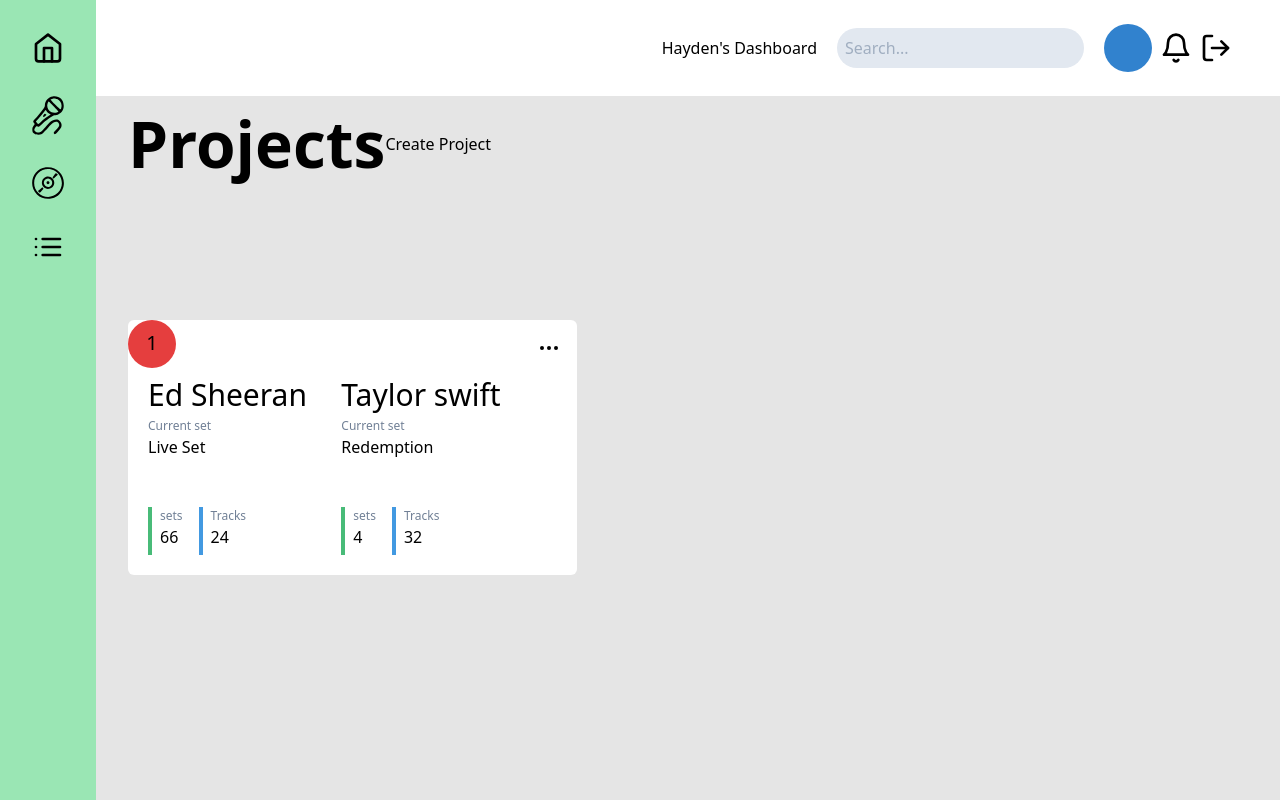
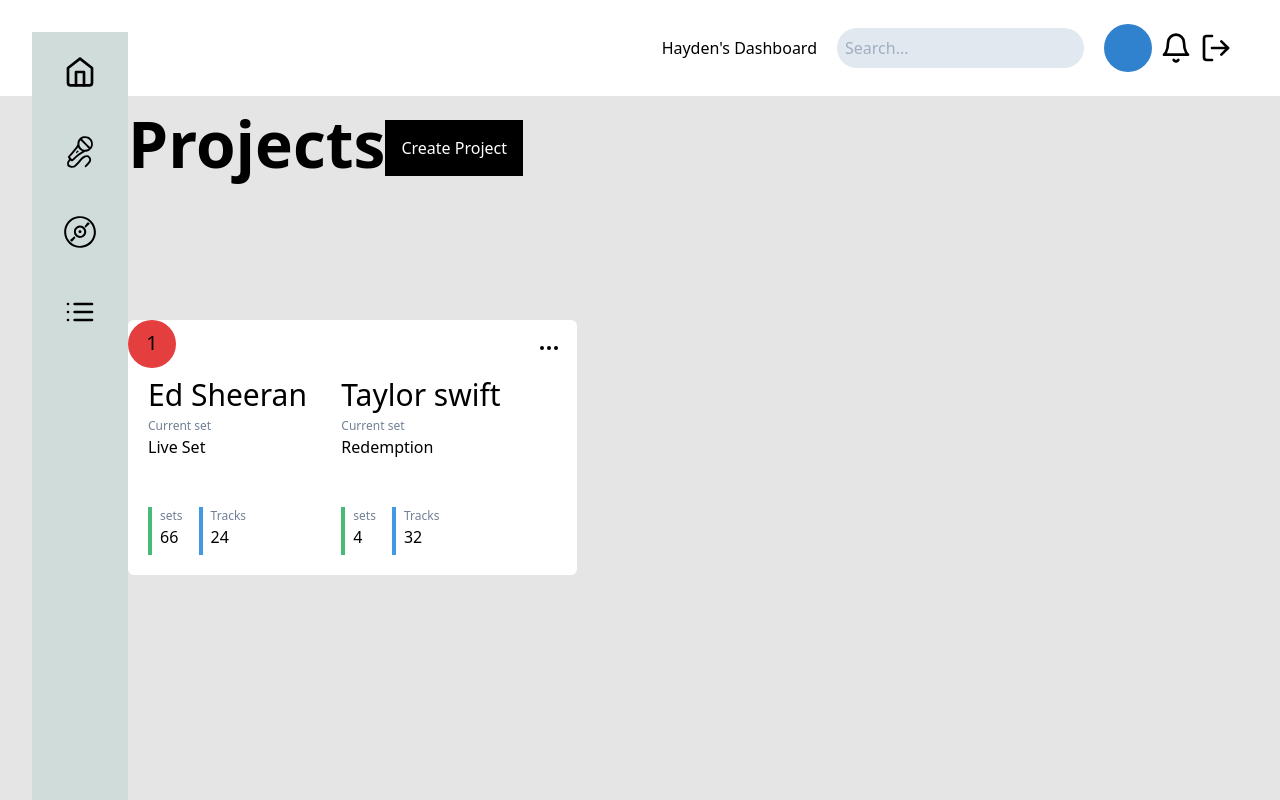
Before and after one commit to HaydenGriffin/Quokka, a React (Create React App) app in the folder frontend/: page / in a window 1280 px wide. Built offline with nearby package versions, Linux system fonts and the light colour scheme.

Commit message:
re-styled icons

```diff
--- a/frontend/src/styles/components.css
+++ b/frontend/src/styles/components.css
@@ -1,12 +1,25 @@
 .sidebar {
-  @apply w-24 fixed h-screen p-8 bg-green-300;
+  @apply w-24 fixed h-screen m-8 bg-accent;
 }
 
-.icon {
-  @apply mb-8;
+.icon,
+.icon-active {
+  @apply px-1 py-6 w-full h-20 cursor-pointer transition duration-300 ease-in-out;
+}
+
+.icon-active {
+  @apply bg-accentfade;
 }
 
 .search-ico {
   top: 0;
   left: 0;
 }
+
+.icon:hover {
+  @apply bg-accentfade;
+}
+
+.btn-primary {
+  @apply bg-black text-white p-4 h-full mt-6;
+}
```
